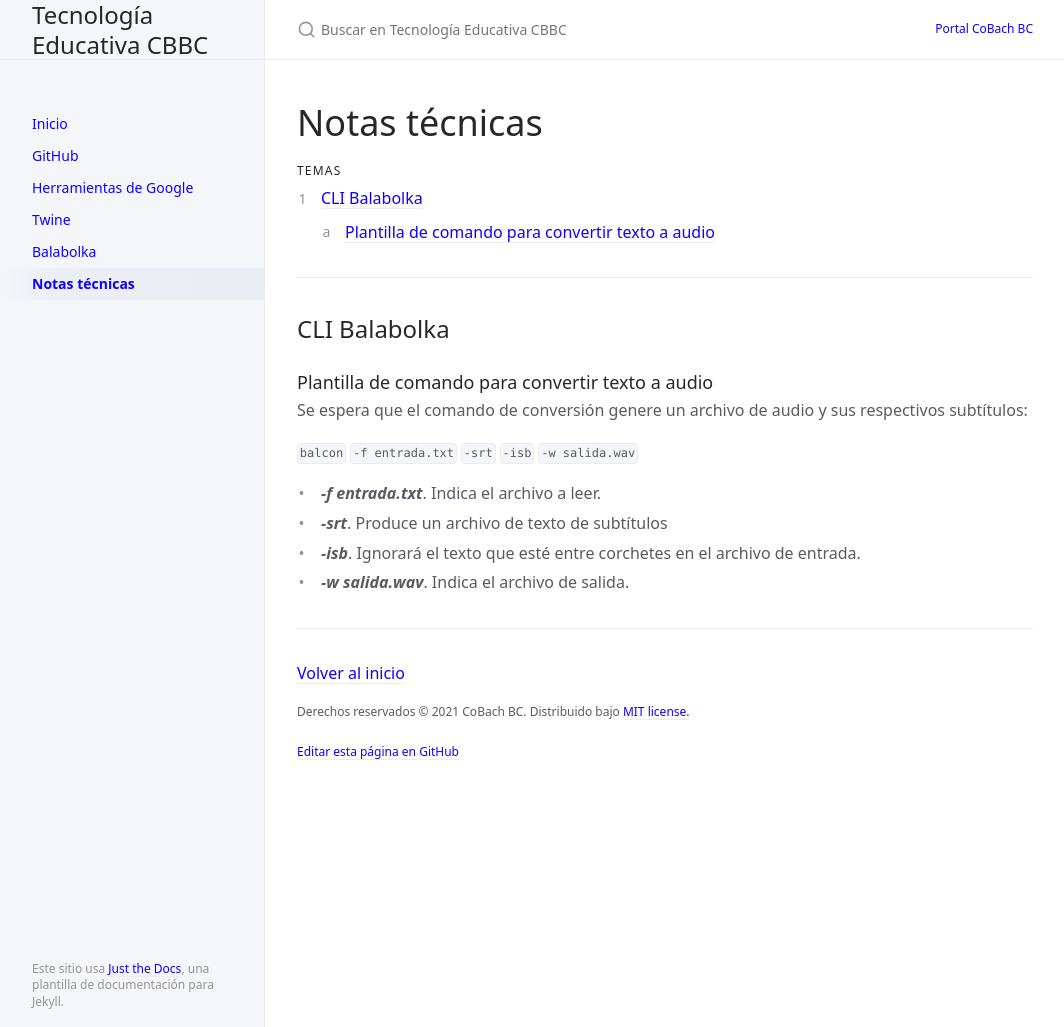
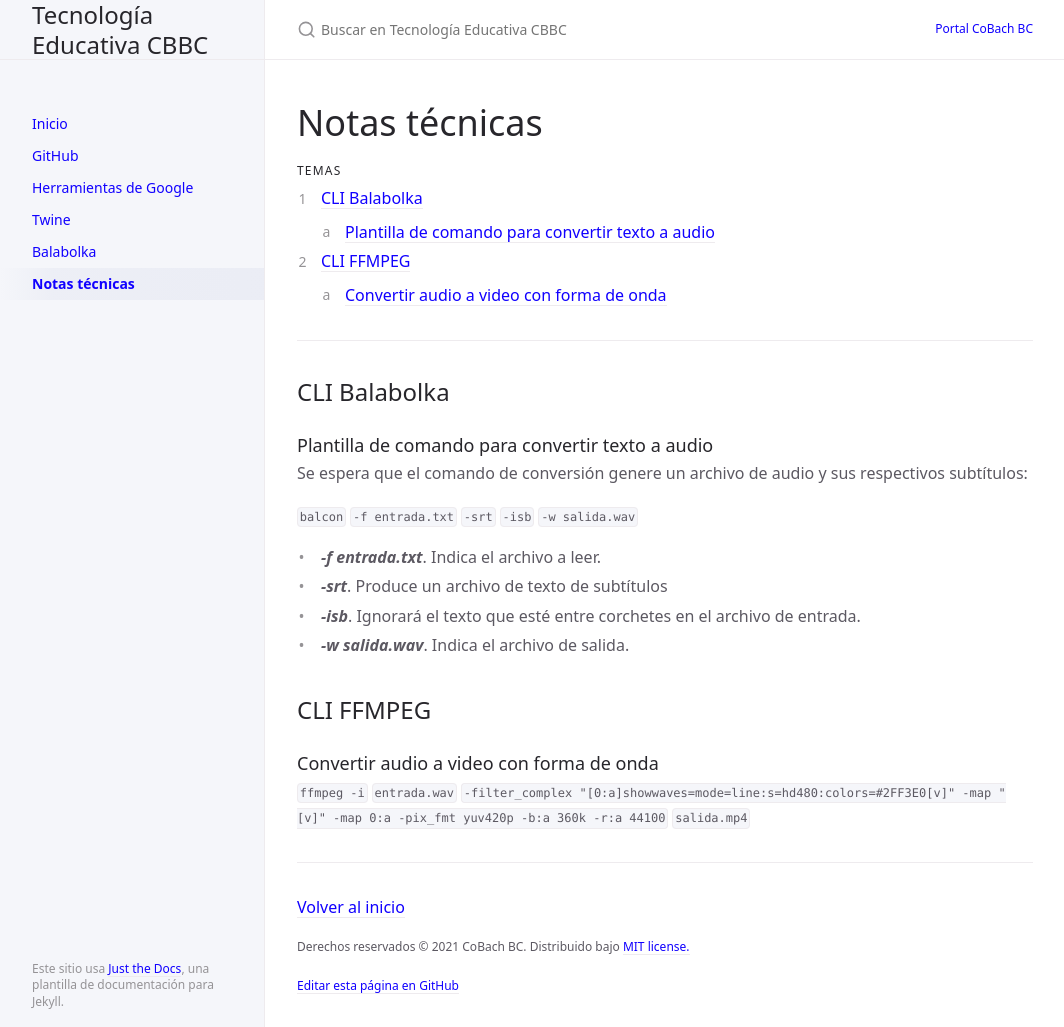
Before and after one commit to CoBachBC/demo, a Jekyll site: the page built from docs/notas.md, in a window 1280 px wide and 1027 px high. Shown: the whole window, without its empty margins (107-1171 px from the left). Built offline with Jekyll 4.4.1, drawn with Linux system fonts in a browser that asks for light colours.

Commit message:
Update notas.md

```diff
--- a/docs/notas.md
+++ b/docs/notas.md
@@ -27,3 +27,9 @@ Se espera que el comando de conversión genere un archivo de audio y sus respect
 * **_-srt_**. Produce un archivo de texto de subtítulos
 * **_-isb_**. Ignorará el texto que esté entre corchetes en el archivo de entrada.
 * **_-w salida.wav_**. Indica el archivo de salida.
+
+## CLI FFMPEG
+
+### Convertir  audio a video con forma de onda
+
+`ffmpeg -i` `entrada.wav` `-filter_complex "[0:a]showwaves=mode=line:s=hd480:colors=#2FF3E0[v]" -map "[v]" -map 0:a -pix_fmt yuv420p -b:a 360k -r:a 44100` `salida.mp4`
```
